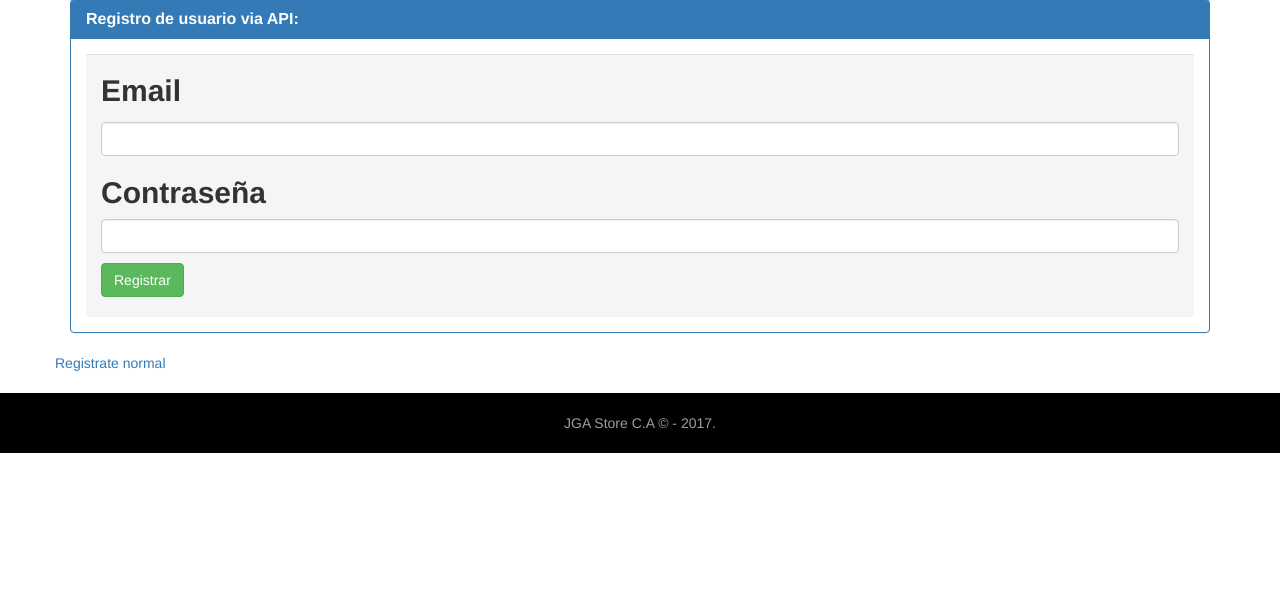
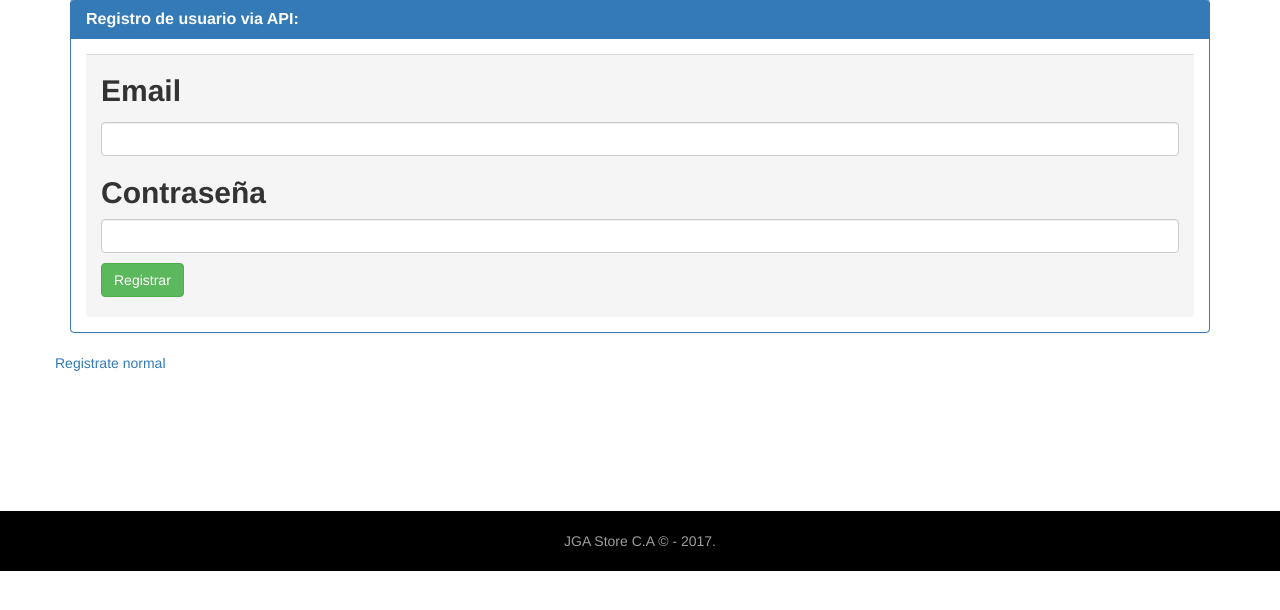
Before and after one commit to JCibeira/JGAStore, a Rails app: page /registroapi in a window 1280 px wide. Shown: the part 71-681 px from the top of the page. Run offline with Rails 7, Linux system fonts and the light colour scheme; style sheets or scripts are compiled from the project's sources; some libraries are stand-ins or nearby versions.

Commit message:
Agregando margenes

```diff
--- a/app/views/devise/sessions/new.html.erb
+++ b/app/views/devise/sessions/new.html.erb
@@ -37,3 +37,5 @@
   </div>
 </div>
 <% end %>
+<div class="col-sm-12 col-lg-12 col-md-12" style="margin-bottom:10%;">
+</div>
--- a/app/views/home/index.html.erb
+++ b/app/views/home/index.html.erb
@@ -64,7 +64,8 @@
 		                    <p><%=product[:descripcion]%></p>
 		                </div>
 		            </div>
-	        </div></a>
+		        </div>
+	    	</a>
 	    <% end %>
     </div>
 
--- a/app/views/home/precompra.html.erb
+++ b/app/views/home/precompra.html.erb
@@ -30,7 +30,7 @@
 	    </div>
 	<% else %>
 		<center><h2>Actualmente no posee ningún producto en su carrito</h2></center>
-		<div class="col-sm-12 col-lg-12 col-md-12" style="margin-bottom:10%; min-height: 50%;">
+		<div class="col-sm-12 col-lg-12 col-md-12" style="margin-bottom:20%;">
 	    </div>
 	<% end %>
 </div>
--- a/app/views/home/registro.html.erb
+++ b/app/views/home/registro.html.erb
@@ -40,6 +40,8 @@
 </div>
 
  <%= link_to 'Registrate normal', new_user_registration_path %>
+ <div class="col-sm-12 col-lg-12 col-md-12" style="margin-bottom:10%;">
+</div>
 
 
  <!-- CREO QUE PA LO DE LA SESION DEL DEVISE ES USAR EL /sign_in PASANDOLE LOS PARAMETROS -->
--- a/app/views/layouts/application.html.erb
+++ b/app/views/layouts/application.html.erb
@@ -5,7 +5,6 @@
         <%= csrf_meta_tags %>
         <%= stylesheet_link_tag    'application', media: 'all', 'data-turbolinks-track': 'reload' %>
         <%= javascript_include_tag 'application', 'data-turbolinks-track': 'reload' %>
-        <!-- <link rel="icon" type="image/png" href="JGAstore.png" sizes="32x32"> -->
     </head>
   <body>
   	<!-- Navigation -->
```
Also changed, not shown: app/assets/images/JGAstore.png (deleted). Lines whose indentation alone changed are shown as unchanged.
